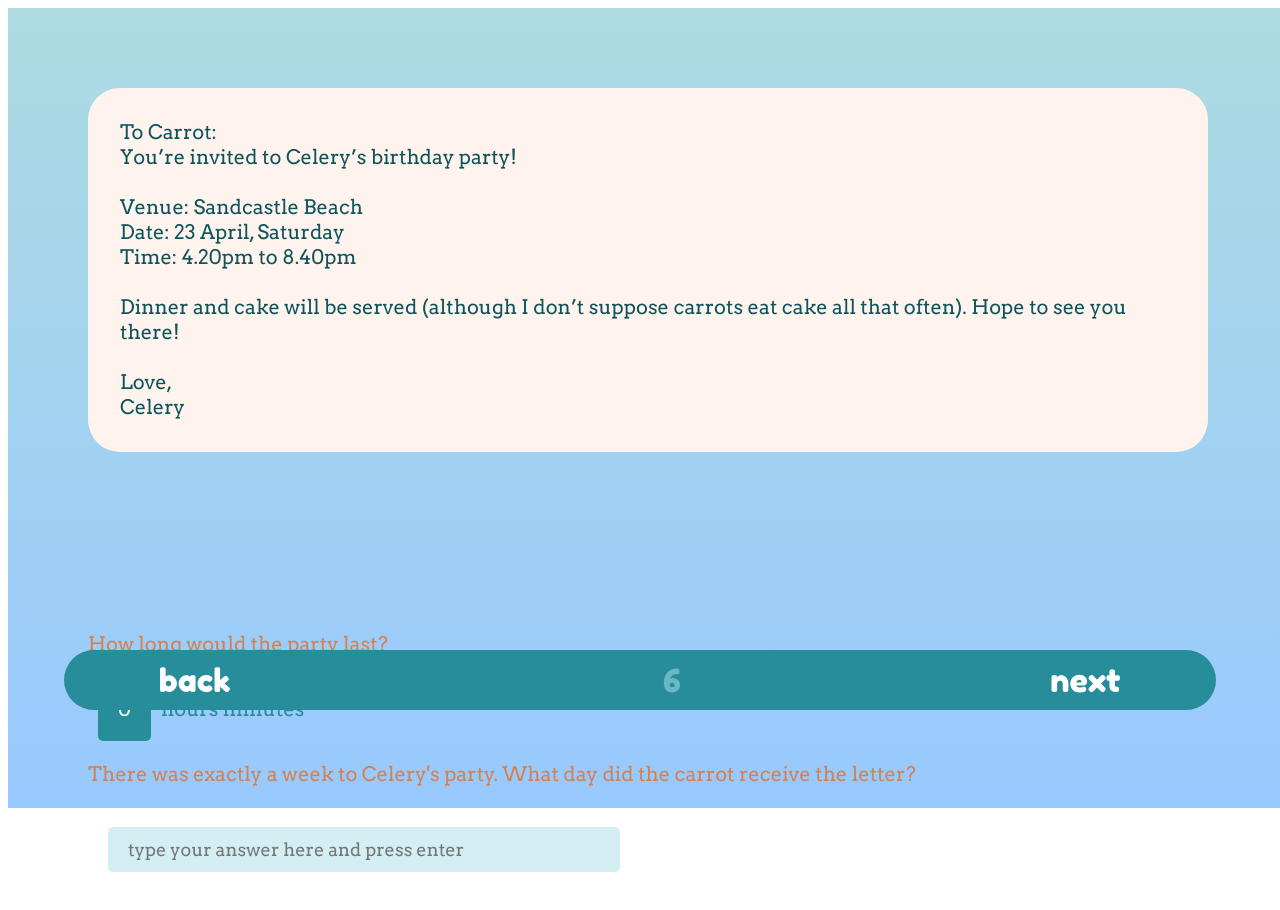
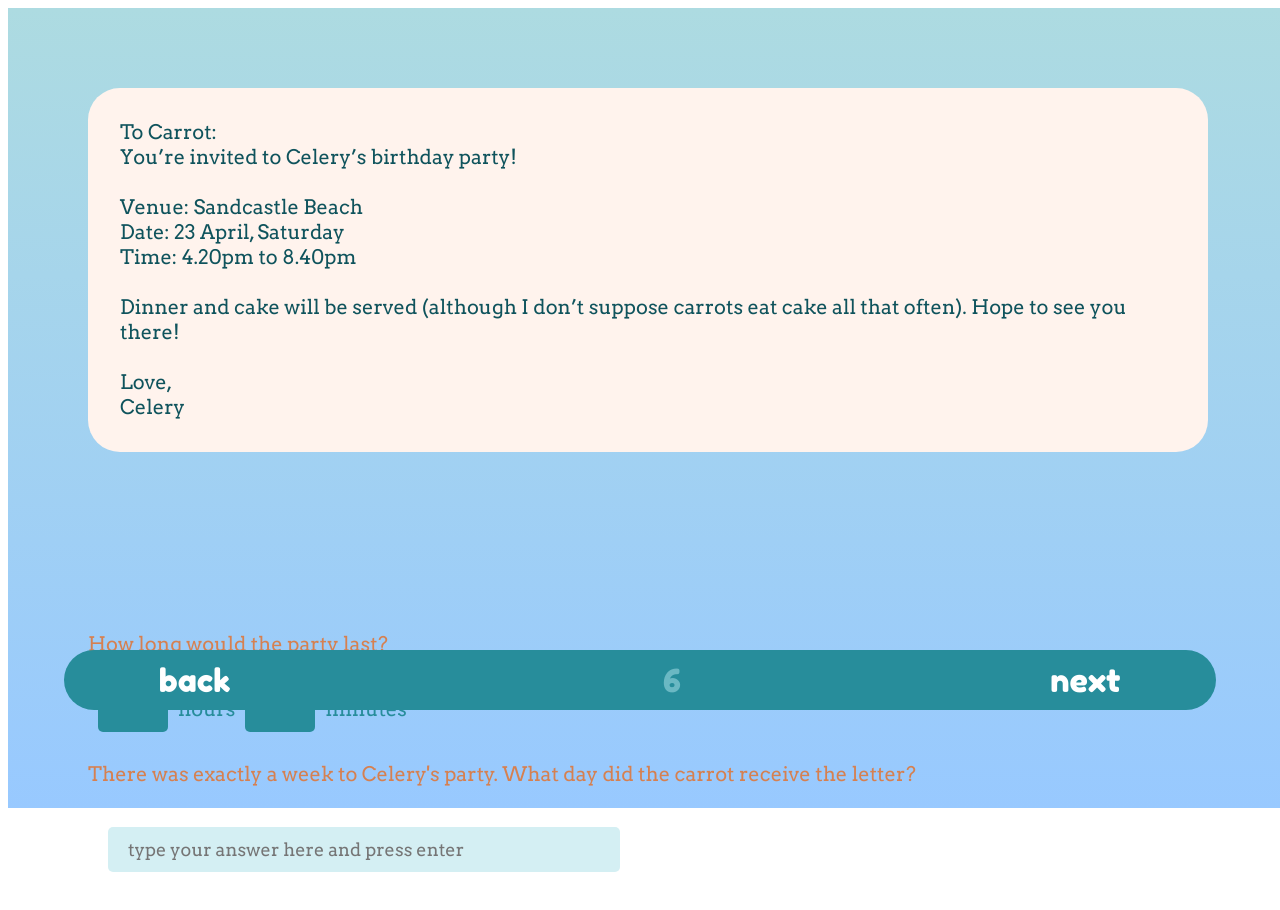
Before and after one commit to crystline/crystline.github.io, a plain HTML site: page CarrotChronicles_Page6.html in a window 1280 px wide. Shown: the top 910 px of the page. Drawn offline with Linux system fonts and the light colour scheme.

Commit message:
added input for page 6, renamed index.html

```diff
--- a/CarrotChronicles_Page6.html
+++ b/CarrotChronicles_Page6.html
@@ -36,34 +36,17 @@
     <div class=container3 id=P6questions>
         <p class=question>How long would the party last?</p>
 
-        <p><span id='hoursnum' tabindex="0"></span>hours <span id='minutesnum'></span> minutes</p>
+        <div class=row>
 
-    <script>
-    let resEle = document.getElementById("hoursnum");
-    let a = 0;
-    resEle.innerHTML = a;
+            <input id="hoursnum" class="inputP6" type=number>
 
-    document.body.addEventListener("keydown", (event) => {
-        if (event.keyCode === 38) {
-            resEle.innerHTML = ++a;
-        }
-        else if (event.keyCode === 40) {
-            resEle.innerHTML = --a;
-        }
-    });
+            <p>hours</p>
 
-    document.addEventListener(" ")
+            <input id='minutesnum' class="inputP6" type=number>
 
+            <p>minutes</p>
 
-    function checkanswerP6(){
-        if (resEle === 4){
-
-        }
-    }
-
-    </script>
-
-
+        </div>
 
         <p class=question>There was exactly a week to Celery's party. What day did the carrot receive the letter?</p>
         <input id='saturday' class=textanswer type="text" placeholder="type your answer here and press enter">
@@ -71,7 +54,6 @@
     </div>
 
     <!-- CHECK ANSWER FOR TEXT INPUT - SATURDAY -->
-
 <script>
 
     document.addEventListener('keydown', e =>
@@ -112,6 +94,23 @@
         document.getElementById('Page').innerHTML = Title.slice(-1);
     </script>
 
+<!--
+    <script>
+    let resEle = document.getElementById("hoursnum");
+    let a = 0;
+    resEle.innerHTML = a;
+
+    document.body.addEventListener("keydown", (event) => {
+        if (event.keyCode === 38) {
+            resEle.innerHTML = ++a;
+        }
+        else if (event.keyCode === 40) {
+            resEle.innerHTML = --a;
+        }
+    });
+
+    </script> -->
+
 </body>
 
 </html>
--- a/style.css
+++ b/style.css
@@ -76,6 +76,11 @@ p {
     color: var(--darker);
 }
 
+.row {
+    display: flex;
+    flex-direction: row;
+    align-items: left;
+}
 
 /* .blankspace {
     height: 50rem;
@@ -825,14 +830,17 @@ input:focus {
     margin: 5rem;
 }
 
-#hoursnum {
+.inputP6 {
     color: #fff;
     background: var(--dark);
-    padding: 20px;
+    padding: 10px;
     margin: 10px;
     border-radius: 5px;
+    font-family: 'Arvo', serif;
+    font-size: 15pt;
+    width: 70px;
 }
 
-#hoursnum:focus {
+.inputP6:focus {
     background: var(--light);
 }
```
Also changed, not shown: CarrotChronicles_ContentsPage.html (+1 -1 lines), CarrotChronicles_Page1.html (+2 -2 lines).
